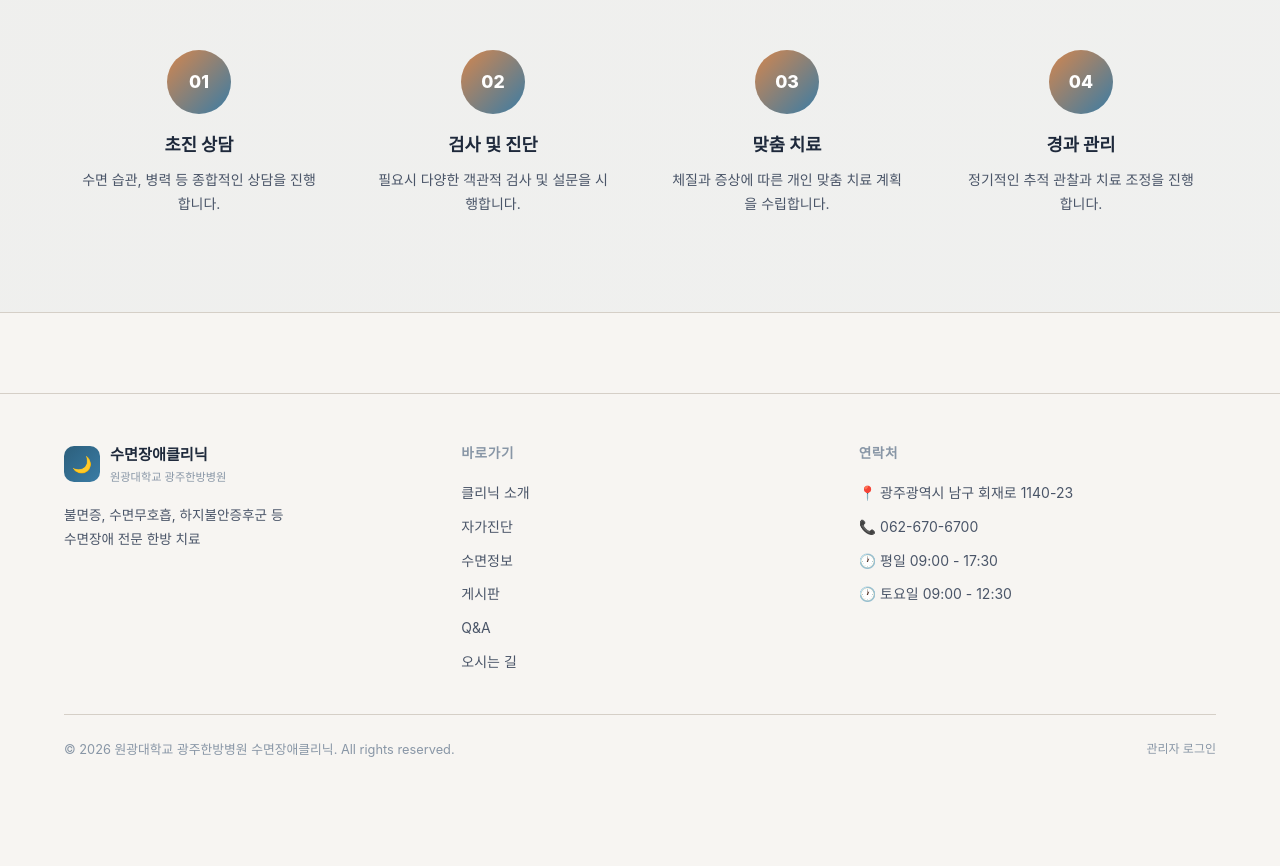
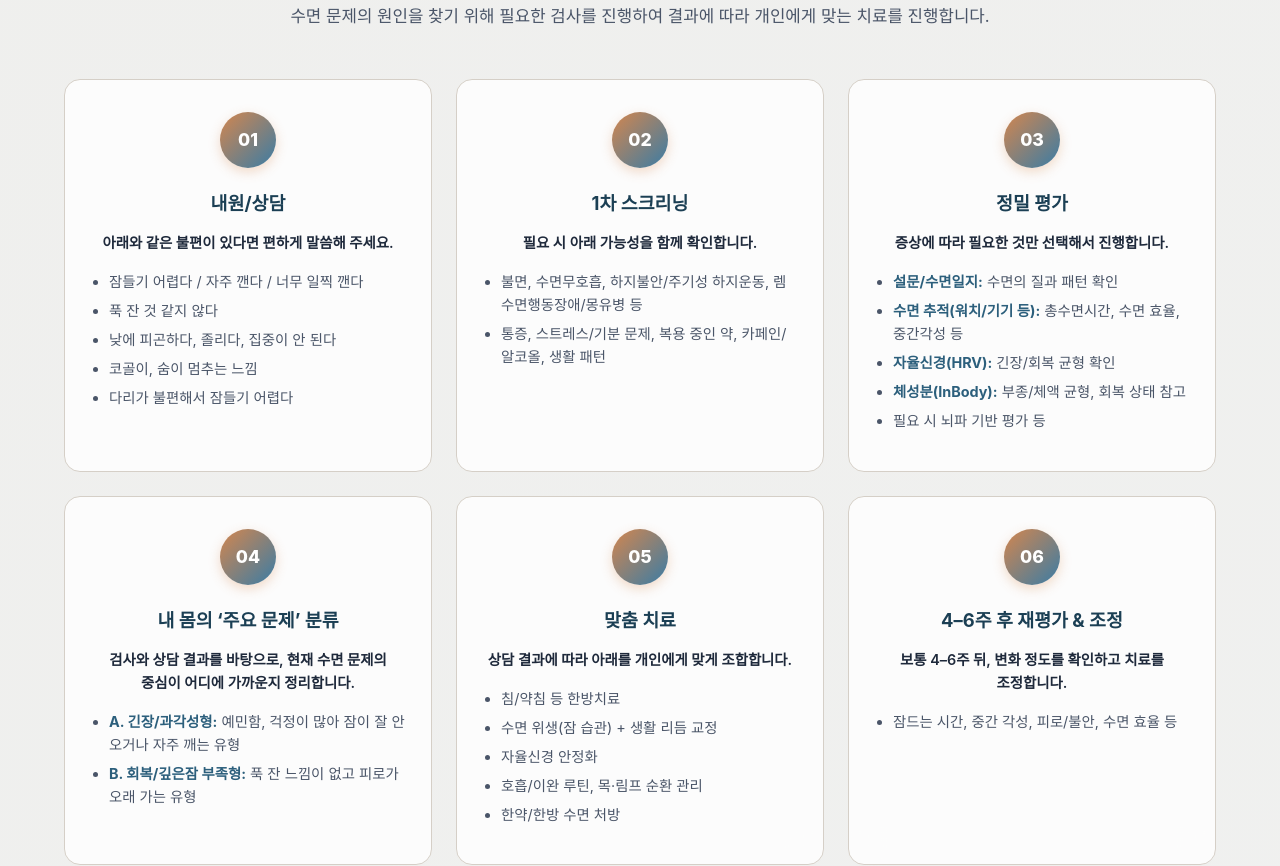
Before and after one commit to sunny94-git/sleep-clinic, a Next.js app: page /about in a window 1280 px wide. Shown: the part 1460-2326 px from the top of the page. Before the commit the page ends 2253 px from the top, so only its background shows below. Built offline with nearby package versions, Linux system fonts and the light colour scheme; no server answers; a web font is replaced by a local one.

Commit message:
content: update clinic process section in about page

```diff
--- a/src/app/about/page.tsx
+++ b/src/app/about/page.tsx
@@ -14,10 +14,12 @@ const TREATMENTS = [
 ];
 
 const PROCESS = [
-  { step: '01', title: '초진 상담', desc: '수면 습관, 병력 등 종합적인 상담을 진행합니다.' },
-  { step: '02', title: '검사 및 진단', desc: '필요시 다양한 객관적 검사 및 설문을 시행합니다.' },
-  { step: '03', title: '맞춤 치료', desc: '체질과 증상에 따른 개인 맞춤 치료 계획을 수립합니다.' },
-  { step: '04', title: '경과 관리', desc: '정기적인 추적 관찰과 치료 조정을 진행합니다.' },
+  { step: '01', title: '내원/상담', desc: '아래와 같은 불편이 있다면 편하게 말씀해 주세요.', points: ['잠들기 어렵다 / 자주 깬다 / 너무 일찍 깬다', '푹 잔 것 같지 않다', '낮에 피곤하다, 졸리다, 집중이 안 된다', '코골이, 숨이 멈추는 느낌', '다리가 불편해서 잠들기 어렵다'] },
+  { step: '02', title: '1차 스크리닝', desc: '필요 시 아래 가능성을 함께 확인합니다.', points: ['불면, 수면무호흡, 하지불안/주기성 하지운동, 렘수면행동장애/몽유병 등', '통증, 스트레스/기분 문제, 복용 중인 약, 카페인/알코올, 생활 패턴'] },
+  { step: '03', title: '정밀 평가', desc: '증상에 따라 필요한 것만 선택해서 진행합니다.', points: ['설문/수면일지: 수면의 질과 패턴 확인', '수면 추적(워치/기기 등): 총수면시간, 수면 효율, 중간각성 등', '자율신경(HRV): 긴장/회복 균형 확인', '체성분(InBody): 부종/체액 균형, 회복 상태 참고', '필요 시 뇌파 기반 평가 등'] },
+  { step: '04', title: '내 몸의 ‘주요 문제’ 분류', desc: '검사와 상담 결과를 바탕으로, 현재 수면 문제의 중심이 어디에 가까운지 정리합니다.', points: ['A. 긴장/과각성형: 예민함, 걱정이 많아 잠이 잘 안 오거나 자주 깨는 유형', 'B. 회복/깊은잠 부족형: 푹 잔 느낌이 없고 피로가 오래 가는 유형'] },
+  { step: '05', title: '맞춤 치료', desc: '상담 결과에 따라 아래를 개인에게 맞게 조합합니다.', points: ['침/약침 등 한방치료', '수면 위생(잠 습관) + 생활 리듬 교정', '자율신경 안정화', '호흡/이완 루틴, 목·림프 순환 관리', '한약/한방 수면 처방'] },
+  { step: '06', title: '4–6주 후 재평가 & 조정', desc: '보통 4–6주 뒤, 변화 정도를 확인하고 치료를 조정합니다.', points: ['잠드는 시간, 중간 각성, 피로/불안, 수면 효율 등'] },
 ];
 
 export default function AboutPage() {
@@ -105,27 +107,53 @@ export default function AboutPage() {
         borderBottom: '1px solid var(--color-border)',
       }}>
         <div className="section-container">
-          <h2 style={{ fontSize: '1.75rem', fontWeight: 700, textAlign: 'center', marginBottom: 48 }}>
+          <h2 style={{ fontSize: '1.75rem', fontWeight: 700, textAlign: 'center', marginBottom: 16 }}>
             <span style={{ color: 'var(--color-primary)' }}>진료 과정</span>
           </h2>
+          <p style={{ textAlign: 'center', color: 'var(--color-text-secondary)', marginBottom: 48, fontSize: '1.05rem', wordBreak: 'keep-all' }}>
+            수면 문제의 원인을 찾기 위해 필요한 검사를 진행하여 결과에 따라 개인에게 맞는 치료를 진행합니다.
+          </p>
           <div style={{
             display: 'grid',
-            gridTemplateColumns: 'repeat(auto-fit, minmax(240px, 1fr))',
+            gridTemplateColumns: 'repeat(auto-fit, minmax(300px, 1fr))',
             gap: 24,
           }}>
             {PROCESS.map((p, i) => (
-              <div key={i} style={{ textAlign: 'center', padding: 16 }}>
+              <div key={i} className="glass-card" style={{ padding: '32px 24px', textAlign: 'center' }}>
                 <div style={{
-                  width: 64, height: 64, borderRadius: '50%',
+                  width: 56, height: 56, borderRadius: '50%',
                   background: 'linear-gradient(135deg, var(--color-accent), var(--color-primary-light))',
                   display: 'flex', alignItems: 'center', justifyContent: 'center',
                   fontSize: '1.1rem', fontWeight: 800, color: 'white',
-                  margin: '0 auto 16px',
+                  margin: '0 auto 20px',
+                  boxShadow: '0 4px 12px rgba(212, 134, 78, 0.3)'
                 }}>
                   {p.step}
                 </div>
-                <h3 style={{ fontSize: '1.1rem', fontWeight: 700, marginBottom: 8 }}>{p.title}</h3>
-                <p style={{ fontSize: '0.875rem', color: 'var(--color-text-secondary)', lineHeight: 1.7 }}>{p.desc}</p>
+                <h3 style={{ fontSize: '1.15rem', fontWeight: 700, marginBottom: 12, color: 'var(--color-primary-dark)' }}>{p.title}</h3>
+                <p style={{ fontSize: '0.9rem', color: 'var(--color-text-primary)', lineHeight: 1.6, marginBottom: 16, fontWeight: 600, wordBreak: 'keep-all' }}>
+                  {p.desc}
+                </p>
+                <ul style={{
+                  listStyleType: 'disc',
+                  paddingLeft: 20,
+                  textAlign: 'left',
+                  fontSize: '0.9rem',
+                  color: 'var(--color-text-secondary)',
+                  lineHeight: 1.6
+                }}>
+                  {p.points.map((point, idx) => (
+                    <li key={idx} style={{ marginBottom: 6 }}>
+                      {point.includes(':') ? (
+                        <>
+                          <strong style={{ color: 'var(--color-primary)' }}>{point.split(':')[0]}:</strong>{point.substring(point.indexOf(':') + 1)}
+                        </>
+                      ) : (
+                        point
+                      )}
+                    </li>
+                  ))}
+                </ul>
               </div>
             ))}
           </div>
```
